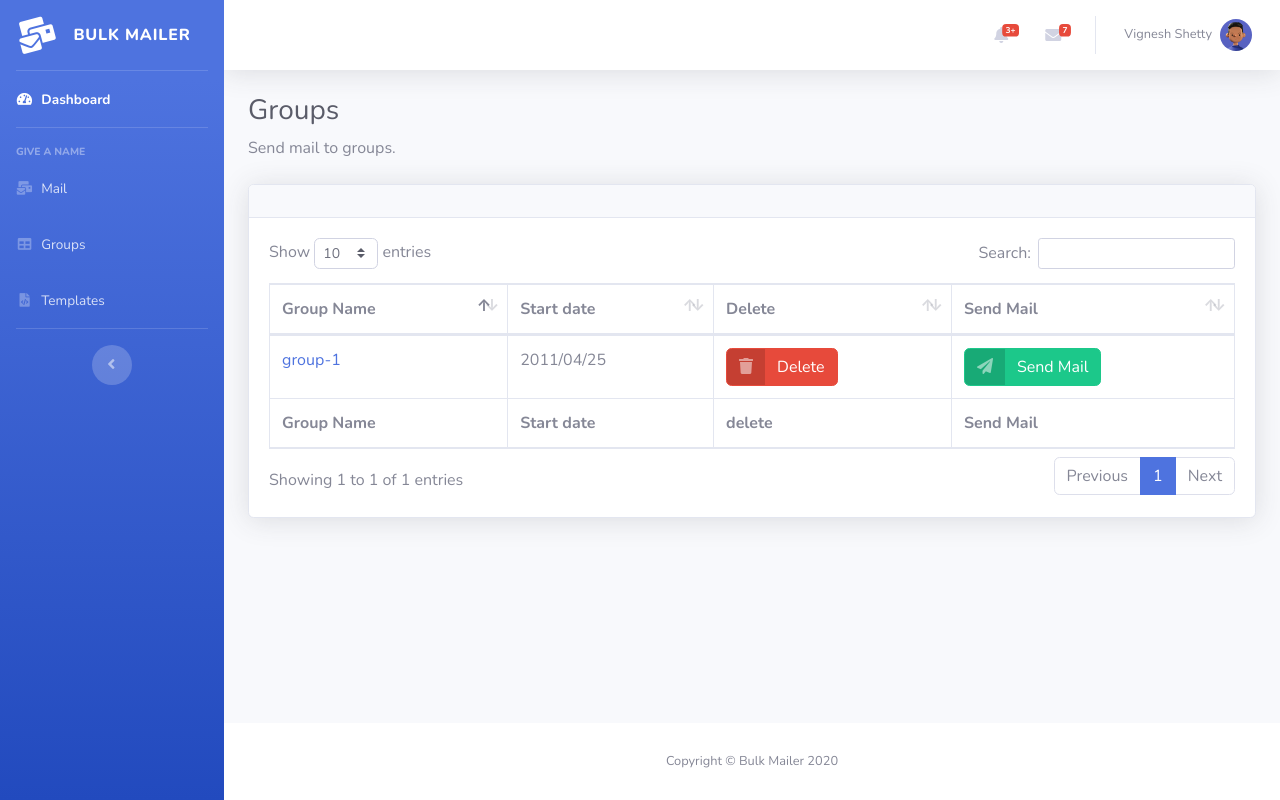
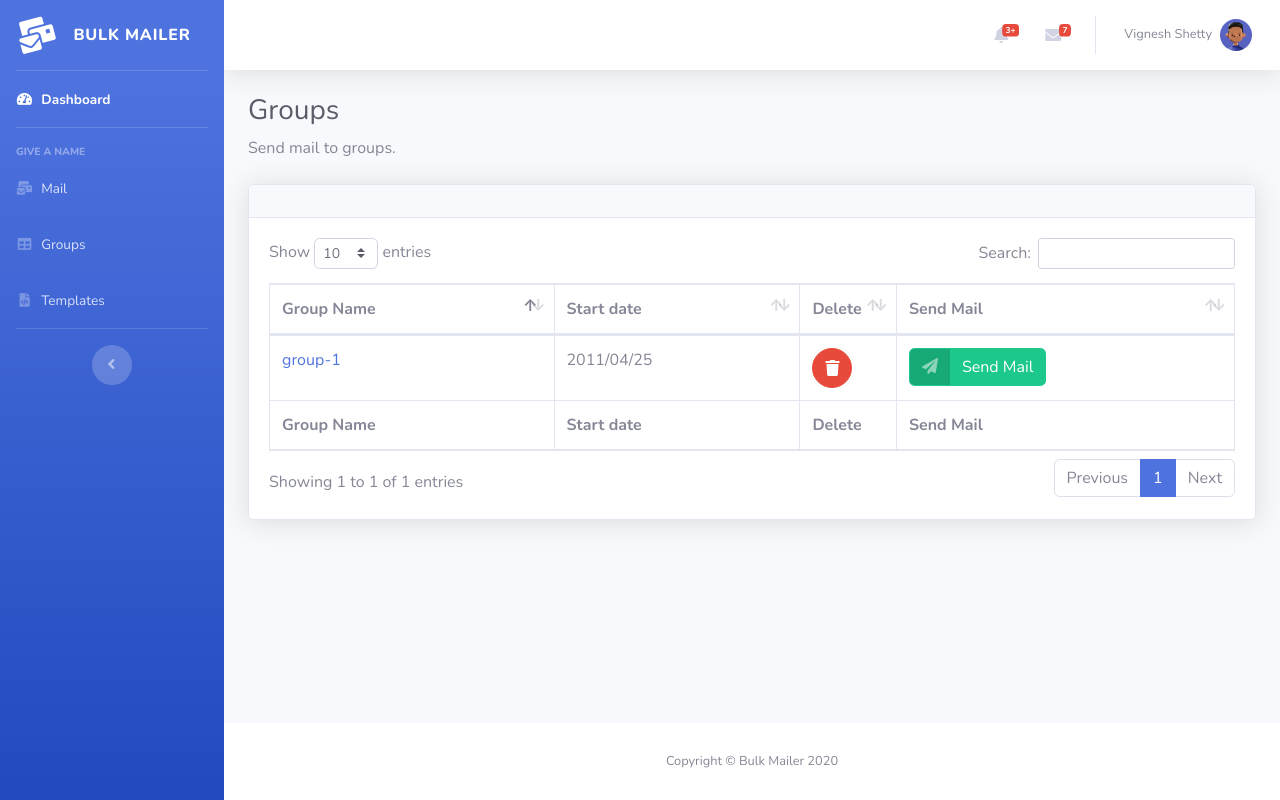
Before and after one commit to data-charya/Cn-project, a Flask app: page /tables.html in a window 1280 px wide. Run offline with Flask 2, Linux system fonts and the light colour scheme; some libraries are stand-ins or nearby versions.

Commit message:
Update tables.html

```diff
--- a/templates/tables.html
+++ b/templates/tables.html
@@ -12,12 +12,12 @@
         </div>
         <div class="card-body">
             <div class="table-responsive">
-                <table class="table table-bordered" id="dataTable" width="100%" cellspacing="0">
+                <table class="table table-bordered" id="dataTable" width="auto" cellspacing="0">
                     <thead>
                         <tr>
                             <th>Group Name</th>
                             <th>Start date</th>
-                            <th>Delete</th>
+                            <th style="width: 10%;">Delete</th>
                             <th>Send Mail</th>
                         </tr>
                     </thead>
@@ -25,7 +25,7 @@
                         <tr>
                             <th>Group Name</th>
                             <th>Start date</th>
-                            <th>delete</th>
+                            <th>Delete</th>
                             <th>Send Mail</th>
                         </tr>
                     </tfoot>
@@ -35,11 +35,8 @@
                                 <a style="text-decoration: none;" href="group_members.html">group-1</a></td>
                             <td>2011/04/25</td>
                             <td>
-                                <a href="#" class="btn btn-danger btn-icon-split">
-                                    <span class="icon text-white-50">
-                                                        <i class="fas fa-trash"></i>
-                                                    </span>
-                                    <span class="text">Delete</span>
+                                <a href="#" class="btn btn-danger btn-circle">
+                                    <i class="fas fa-trash"></i>
                                 </a>
                             </td>
                             <td>
```
